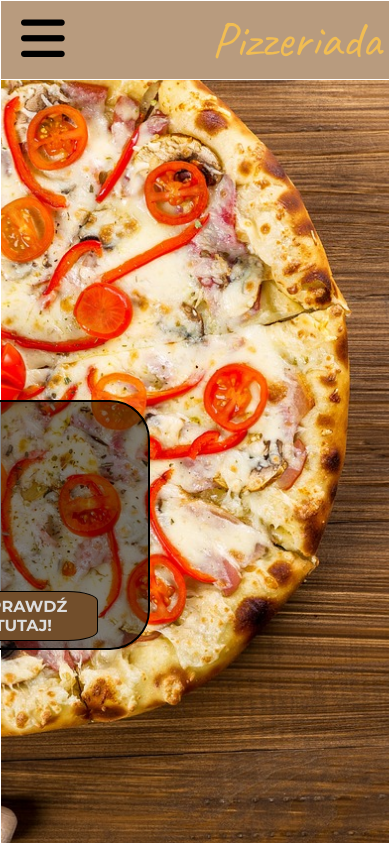
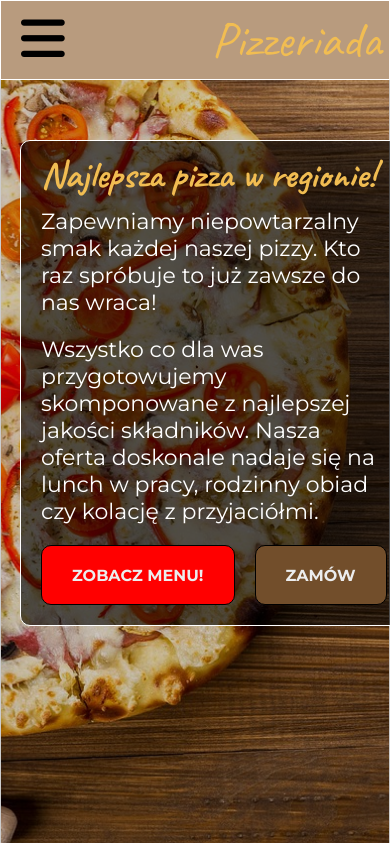
Before and after one commit to Softon07/Pizza-website, a plain HTML site: page index.html in a window 390 px wide. Shown: the top 843 px of the page. Drawn offline with Linux system fonts and the light colour scheme.

Commit message:
header done

```diff
--- a/index.html
+++ b/index.html
@@ -1,5 +1,6 @@
 <!DOCTYPE html>
 <html lang="pl">
+
 <head>
     <meta charset="UTF-8" />
     <meta http-equiv="X-UA-Compatible" content="IE=edge" />
@@ -8,17 +9,15 @@
     <link rel="preconnect" href="https://fonts.googleapis.com" />
     <link rel="preconnect" href="https://fonts.gstatic.com" crossorigin />
     <link
-      href="https://fonts.googleapis.com/css2?family=Caveat:wght@400;700&family=Montserrat:wght@300;400;700&display=swap" rel="stylesheet"/>
-    <script
-      src="https://kit.fontawesome.com/b0cb9ad87f.js"
-      crossorigin="anonymous"
-    ></script>
+        href="https://fonts.googleapis.com/css2?family=Caveat:wght@400;700&family=Montserrat:wght@300;400;700&display=swap"
+        rel="stylesheet" />
+    <script src="https://kit.fontawesome.com/b0cb9ad87f.js" crossorigin="anonymous"></script>
     <link rel="stylesheet" href="./css/main.css">
 </head>
+
 <body class="bcg-img">
     <!-- main -->
     <main class="main">
-
         <nav class="nav-mobile">
             <div class="nav-mobile__item">
                 <div class="logo">
@@ -46,18 +45,35 @@
                     <a href="#menu" class="nav-desktop__item anchor">Menu</a>
                     <a href="#contact" class="nav-desktop__item anchor">Kontakt</a>
                 </div>
+            </div>
         </nav>
 
+
+
+
+
+
+
+
+
+
+
+
+
+
         <header class="header" id="home">
-        <video
-          src="./video/Pizza.mp4" class="header__video" loop muted autoplay></video>
-        <img src="./img/pizzaheader.jpg" alt="sie później uzupełni" class="header__img"/>
+            <video src="./video/Pizza.mp4" class="header__video" loop muted autoplay></video>
+            <img src="./img/pizzaheader.jpg" alt="sie później uzupełni" class="header__img" />
 
-        <div class="header__promotion">
-          <div>
-            <h1 class="header__heading">Promocja w Pizzeriad'zie</h1>
-            <p class="header__text">-50% na 2 dużą pizzę</p>
-            <a href="#menu" class="header__link">Sprawdź tutaj!</a>
+            <div class="header__content">
+                <div class="header__text-container">
+                    <h1 class="header__heading">Najlepsza pizza w regionie!</h1>
+                    <p class="header__text">Zapewniamy niepowtarzalny smak każdej naszej pizzy. Kto raz spróbuje to już zawsze do nas wraca!
+                    <p class="header__text">Wszystko co dla was przygotowujemy skomponowane z najlepszej jakości składników. Nasza oferta doskonale nadaje się na lunch w pracy, rodzinny obiad czy kolację z przyjaciółmi.</p>
+                    <div class="header__links">
+                        <a href="#menu" class="header__link">Zobacz Menu!</a>
+                        <a href="#contact" class="header__link">Zamów</a>
+                    </div>
                 </div>
             </div>
         </header>
@@ -283,7 +299,7 @@
             </div>
         </section> -->
 
-      <section class="about wrapper" id="about">
+        <!-- <section class="about wrapper" id="about">
             <div class="about__text-container">
                 <div class="about__title">
                     <em><p class="about__top-text">Dowiedz się więcej</p></em>
@@ -312,7 +328,7 @@
             <div class="about__photo">
                 <img src="./img/pizza_circle.png" alt="pizza okrągła" />
             </div>
-        </section>
+        </section> -->
 
         <!-- <section class="short-info wrapper">
             <div class="info">
@@ -823,4 +839,5 @@
 
     <script src="./js/main.js"></script>
 </body>
+
 </html>
--- a/js/main.js
+++ b/js/main.js
@@ -12,6 +12,7 @@ const handleNav = () => {
 }
 
 burgerBtn.addEventListener('click', handleNav);
+
 anchorList.forEach(singleA => {
     singleA.addEventListener('click', handleNav);
 });
--- a/scss/large.scss
+++ b/scss/large.scss
@@ -50,6 +50,7 @@
       justify-content: center;
       align-items: center;
     }
+
     &__item {
       transition: color 0.1s;
     }
--- a/scss/main.scss
+++ b/scss/main.scss
@@ -1,9 +1,9 @@
 // @import "./colors";
 $brown: #724e2b;
-$white:  rgb(236, 237, 238);
+$white: rgb(236, 237, 238);
 $cocoa: #BFA182;
 $skin: #e9c19c;
-$creamy:#ffcc80;
+$creamy: #ffcc80;
 $special-cream: #f1bd52;
 
 *,
@@ -73,12 +73,6 @@ a {
   max-height: 100vh;
   width: 100%;
 
-  &__shadow {
-    top: 0;
-    background: rgba(0, 0, 0, 0.5);
-    width: 100%;
-  }
-
   &__video {
     width: 100%;
     height: 100vh;
@@ -94,50 +88,76 @@ a {
     object-fit: cover;
   }
 
-  &__promotion {
-    position: absolute; // działa
-    top: 25em;
-    right: 15em;
-    width: 500px;
-    height: 250px;
-    border: 2px solid black;
-    border-radius: 40px;
-    // z-index: 7;
-    background: rgba(0, 0, 0, 0.5);
+  &__content {
+    position: absolute;
+    top: 0;
+    width: 100%;
+    height: 100%;
+    background: rgba(0, 0, 0, 0.2);
+  }
+
+  &__text-container {
+    margin-left: 20rem;
+    margin-top: 14rem;
+    display: flex;
+    flex-direction: column;
+    justify-content: center;
+    align-items: flex-start;
   }
 
   &__heading {
-    padding-top: 20px;
-    font-size: 40px;
-    text-transform: uppercase;
-    text-align: center;
-    font-weight: bold;
-    letter-spacing: 3px;
+    font-family: "Caveat", cursive;
+    font-size: 10rem;
     color: #f1bd52;
   }
 
   &__text {
-    font-size: 27px;
+    // margin-bottom: 2rem;
+    // padding-top: 0;
+    // padding-bottom: 0;
+    padding: 2.2rem 0;
+    width: 60%;
+    font-size: 2.4rem;
     color: white;
   }
 
+  &__text:nth-of-type(2) {
+    padding-bottom: 0;
+  }
+
+  // &__text:nth-child(4) {
+  //   margin-top: 3rem;
+  // }
+
+  &__links {
+    width: 100%;
+    display: flex;
+    justify-content: flex-start;
+    align-items: center;
+  }
+
   &__link {
-    position: absolute;
-    padding: 1%;
-    bottom: 3%;
-    right: 10%;
-    width: 150px;
-    height: auto;
+    padding: 1.5rem 3rem;
+    margin: 4rem 2rem;
+    margin-left: 0;
+    height: 6rem;
     border: 1px solid black;
-    background-color: #724e2b;
-    color: #ddd;
+    background-color: $brown;
+    color: $white;
     text-transform: uppercase;
-    text-decoration: none;
-    text-align: center;
+    // text-align: center;
+    display: flex;
+    justify-content: center;
+    align-items: center;
     font-weight: bold;
-    border-radius: 20%;
-    transition: 350ms;
+    border-radius: 1rem;
+    transition: color 0.3s, background-color 0.3s;
     cursor: pointer;
+  }
+
+  &__link:nth-child(1) {
+    background-color:  red;
+    color: $white;
   }
 
   &__link:hover {
--- a/scss/medium.scss
+++ b/scss/medium.scss
@@ -22,6 +22,7 @@
       font-size: 1.8rem;
       z-index: 1001;
     }
+
     .logo {
       position: absolute;
       right: 12rem;
@@ -63,8 +64,8 @@
     width: 250px;
     left: -251px;
     list-style: none;
-    background-color: $creamy;
-    border: 1px solid $white;
+    background-color: #ffcc80;
+    border: 1px solid white;
     border-top: none;
     transition: transform 0.3s;
     z-index: 11000;
@@ -90,23 +91,38 @@
   }
 
   .header {
-    width: 100%;
-
-  }
-  .header__video {
+    &__video {
       display: none;
     }
 
-  .header__img {
+    &__img {
       display: block;
       border: 0.4px solid white;
     }
 
-  .header__title {
-    position: absolute;
-    top: 5em;
-    left: 5em;
-    z-index: 100;
-    background: none;
+    &__text-container {
+      width: 38rem;
+      margin-left: 2rem;
+      border-radius: 1rem;
+      background: rgba(0, 0, 0, 0.6);
+      border: 0.4px solid white;
+    }
+
+    &__heading {
+      margin-left: 2rem;
+      margin-top: 1rem;
+      font-size: 3.75rem;
+    }
+    &__text {
+      width: 90%;
+      margin-left: 2rem;
+      padding: 1rem 0;
+      font-size: 2.2rem;
+    }
+    &__link {
+      margin: 2rem 0;
+      margin-left: 2rem;
+    }
+
   }
 }
```
Also changed, not shown: css/main.css, css/medium.css, scss/small.scss (line endings or trailing spaces), 3 other files. Lines whose indentation alone changed are shown as unchanged.
